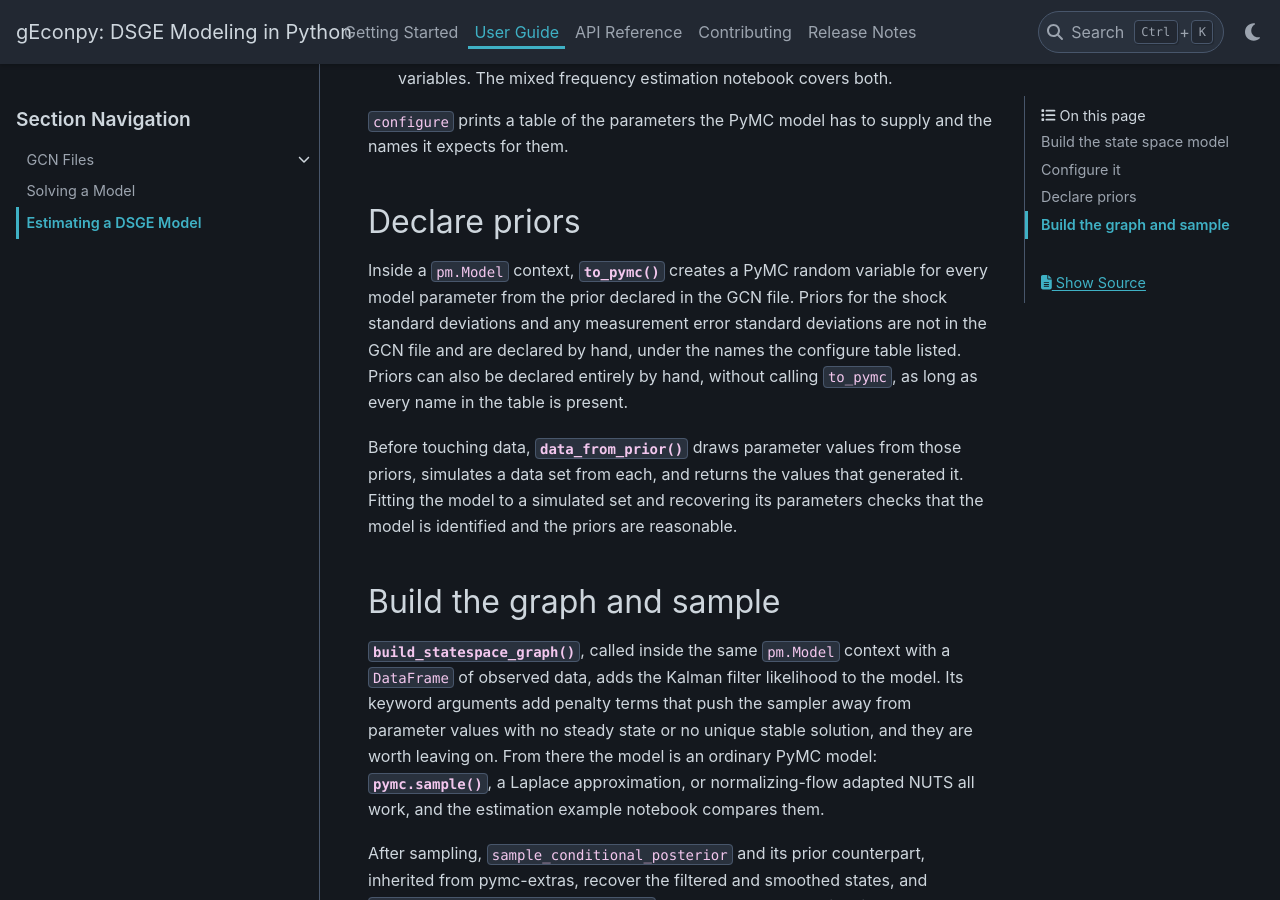
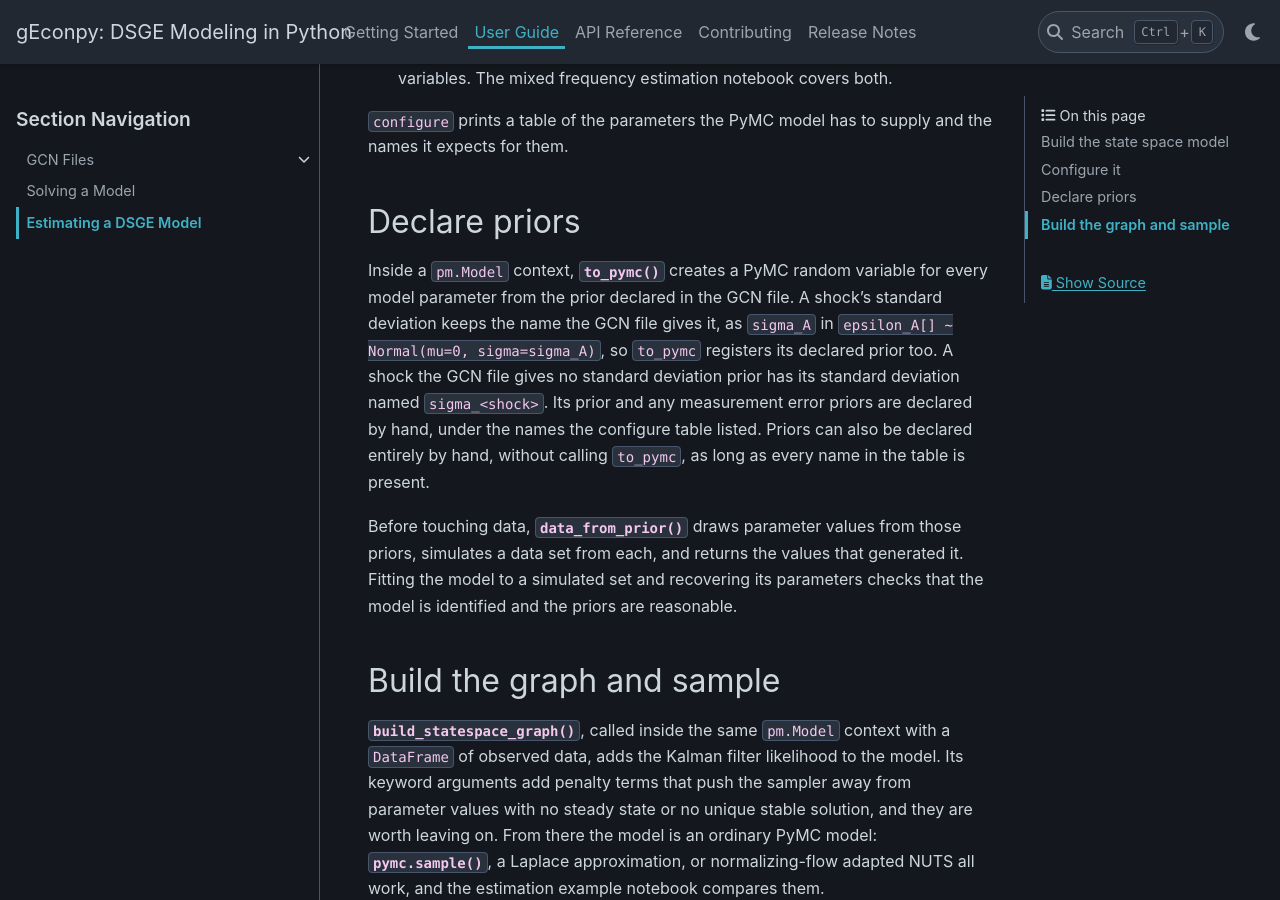
Before and after one commit to jessegrabowski/gEconpy, a Sphinx documentation site: the page built from docs/source/user_guide/estimation.rst, in a window 1280 px wide and 900 px high, scrolled down 1260 px. Built offline with Sphinx 7.4.7 and the PyData theme 0.15.4, drawn with Linux system fonts in a browser that asks for light colours; pages that are not in the unit, such as notebooks, are missing from menus; the version number could not be read and is left out.

Commit message:
Name a shock's standard deviation after the prior the GCN file declares

```diff
--- a/docs/source/user_guide/estimation.rst
+++ b/docs/source/user_guide/estimation.rst
@@ -47,10 +47,12 @@ Declare priors
 --------------
 
 Inside a ``pm.Model`` context, :meth:`~gEconpy.model.statespace.DSGEStateSpace.to_pymc` creates a PyMC random
-variable for every model parameter from the prior declared in the GCN file. Priors for the shock standard deviations
-and any measurement error standard deviations are not in the GCN file and are declared by hand, under the names the
-configure table listed. Priors can also be declared entirely by hand, without calling ``to_pymc``, as long as every
-name in the table is present.
+variable for every model parameter from the prior declared in the GCN file. A shock's standard deviation keeps the
+name the GCN file gives it, as ``sigma_A`` in ``epsilon_A[] ~ Normal(mu=0, sigma=sigma_A)``, so ``to_pymc`` registers
+its declared prior too. A shock the GCN file gives no standard deviation prior has its standard deviation named
+``sigma_<shock>``. Its prior and any measurement error priors are declared by hand, under the names the configure table
+listed. Priors can also be declared entirely by hand, without calling ``to_pymc``, as long as every name in the table
+is present.
 
 Before touching data, :func:`~gEconpy.model.statespace.data_from_prior` draws parameter values from those priors,
 simulates a data set from each, and returns the values that generated it. Fitting the model to a simulated set and
```
Also changed, not shown: 3 other files.
